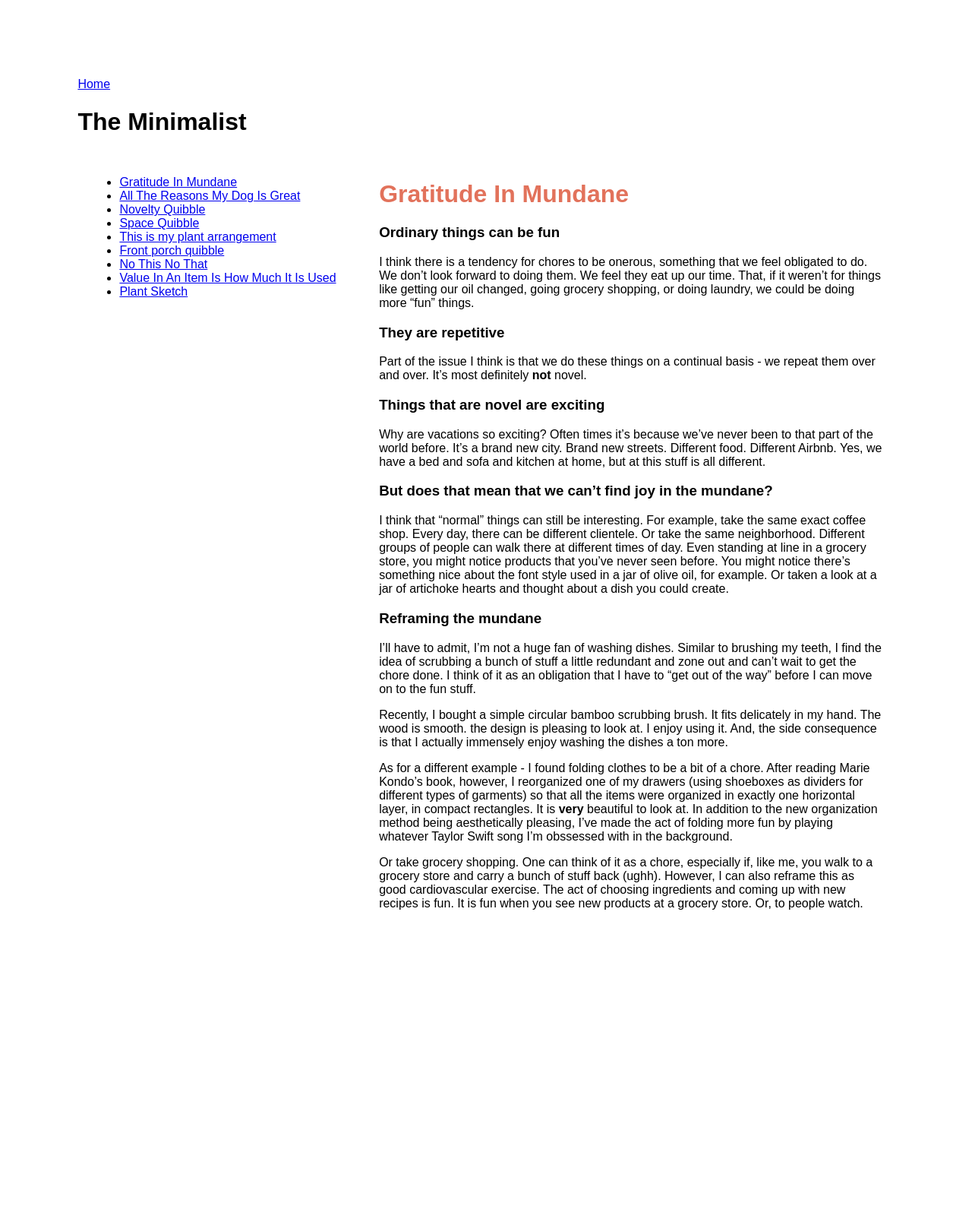
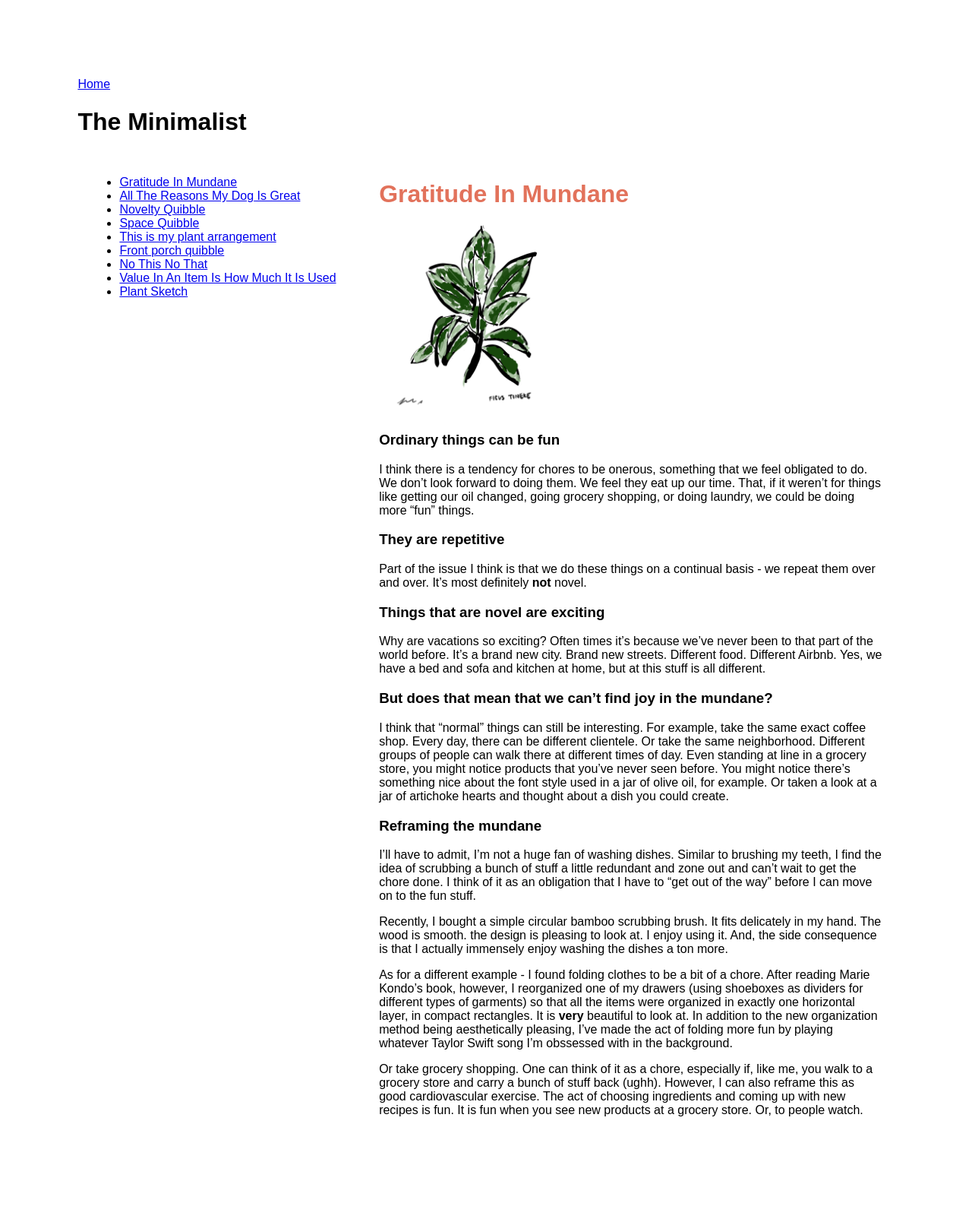
Before and after one commit to heyluney/heyluney.github.io, a Jekyll site: the page built from _posts/2025-12-05-gratitude-in-mundane.md, in a window 1280 px wide. Shown: the whole page at 76% size. Built offline with Jekyll 4.4.1, drawn with Linux system fonts in a browser that asks for light colours; our own code applies the rules of GitHub Pages for plain Markdown files; before the commit the page ends 1331 px from its top, so only the background shows below that.

Commit message:
Update 2025-12-05-gratitude-in-mundane.md

```diff
--- a/_posts/2025-12-05-gratitude-in-mundane.md
+++ b/_posts/2025-12-05-gratitude-in-mundane.md
@@ -1,3 +1,5 @@
+![ficus_tineke!](/assets/images/ficus_tineke.jpg){: height="250"}
+
 ### Ordinary things can be fun
 
 I think there is a tendency for chores to be onerous, something that we feel obligated to do. We don't look forward to doing them. We feel they eat up our time. That, if it weren't for things like getting our oil changed, going grocery shopping, or doing laundry, we could be doing more "fun" things.
```
